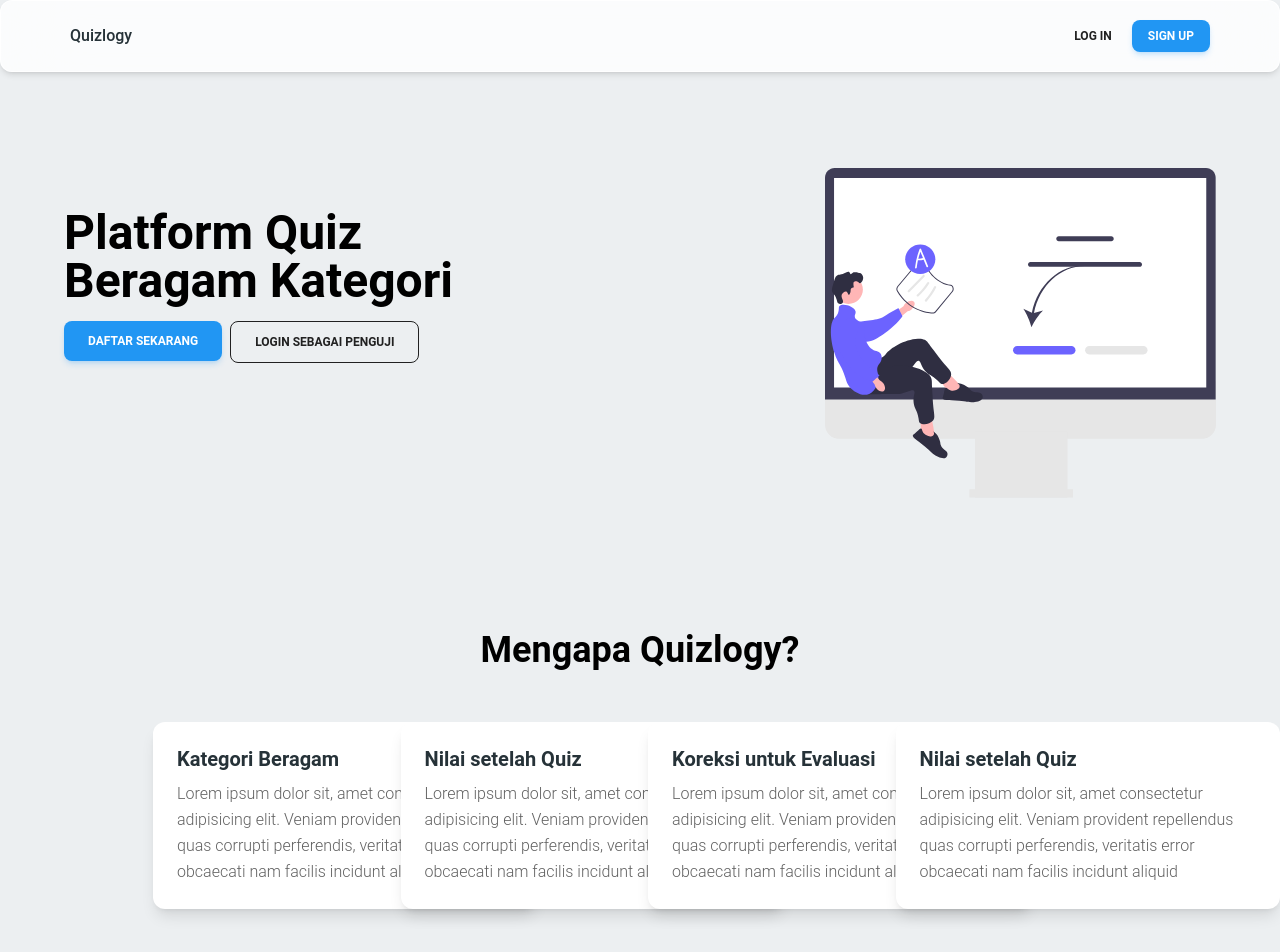
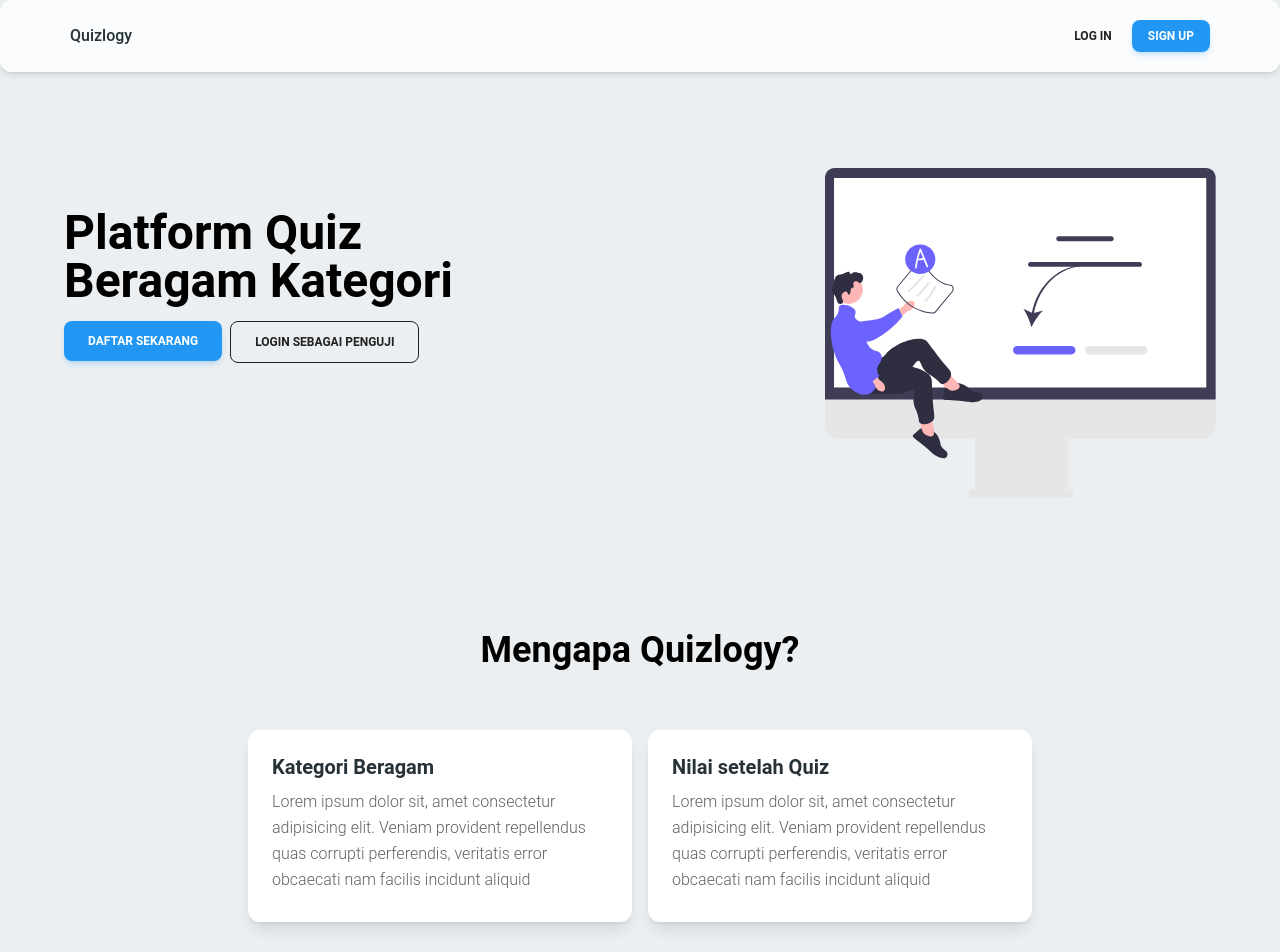
Before and after one commit to Quizlogi/Quizlogy, a React (Vite) app: page / in a window 1280 px wide. Shown: the top 952 px of the page. Built offline with nearby package versions, Linux system fonts and the light colour scheme.

Commit message:
undo yg faq

```diff
--- a/src/components/Faq.jsx
+++ b/src/components/Faq.jsx
@@ -3,9 +3,9 @@ import { SimpleCard } from "./SimpleCard";
 
 export default function Faq() {
   return (
-    <div className='flex flex-col mx-auto my-12 max-w-[1006px] px-4'>
-      <Typography className='text-center' variant='h2'>Mengapa Quizlogy?</Typography>
-      <div className="grid grid-cols-1 sm:grid-cols-2 md:grid-cols-3 lg:grid-cols-4 gap-4 justify-center items-center mt-6">
+    <div className='flex flex-col mx-auto my-12 max-w-[1006px] px-4 sm:px-6 lg:px-8'>
+      <Typography className='mx-auto mb-8 text-center' variant='h2'>Mengapa Quizlogy?</Typography>
+      <div className="flex flex-wrap gap-4 justify-center">
         <SimpleCard title='Kategori Beragam' />
         <SimpleCard title='Nilai setelah Quiz' />
         <SimpleCard title='Koreksi untuk Evaluasi' />
--- a/src/components/SimpleCard.jsx
+++ b/src/components/SimpleCard.jsx
@@ -7,7 +7,7 @@ import propTypes from 'prop-types';
 
 export function SimpleCard({ title }) {
   return (
-    <Card className="mt-6 w-full sm:w-64 md:w-80 lg:w-96 h-auto shadow-lg group hover:bg-blue-400 transition-all">
+    <Card className="mt-6 w-96 h-48 shadow-lg group hover:bg-blue-400 transition-all">
       <CardBody>
         <Typography variant="h5" color="blue-gray" className="group-hover:text-blue-50 mb-2">
           {title}
```
